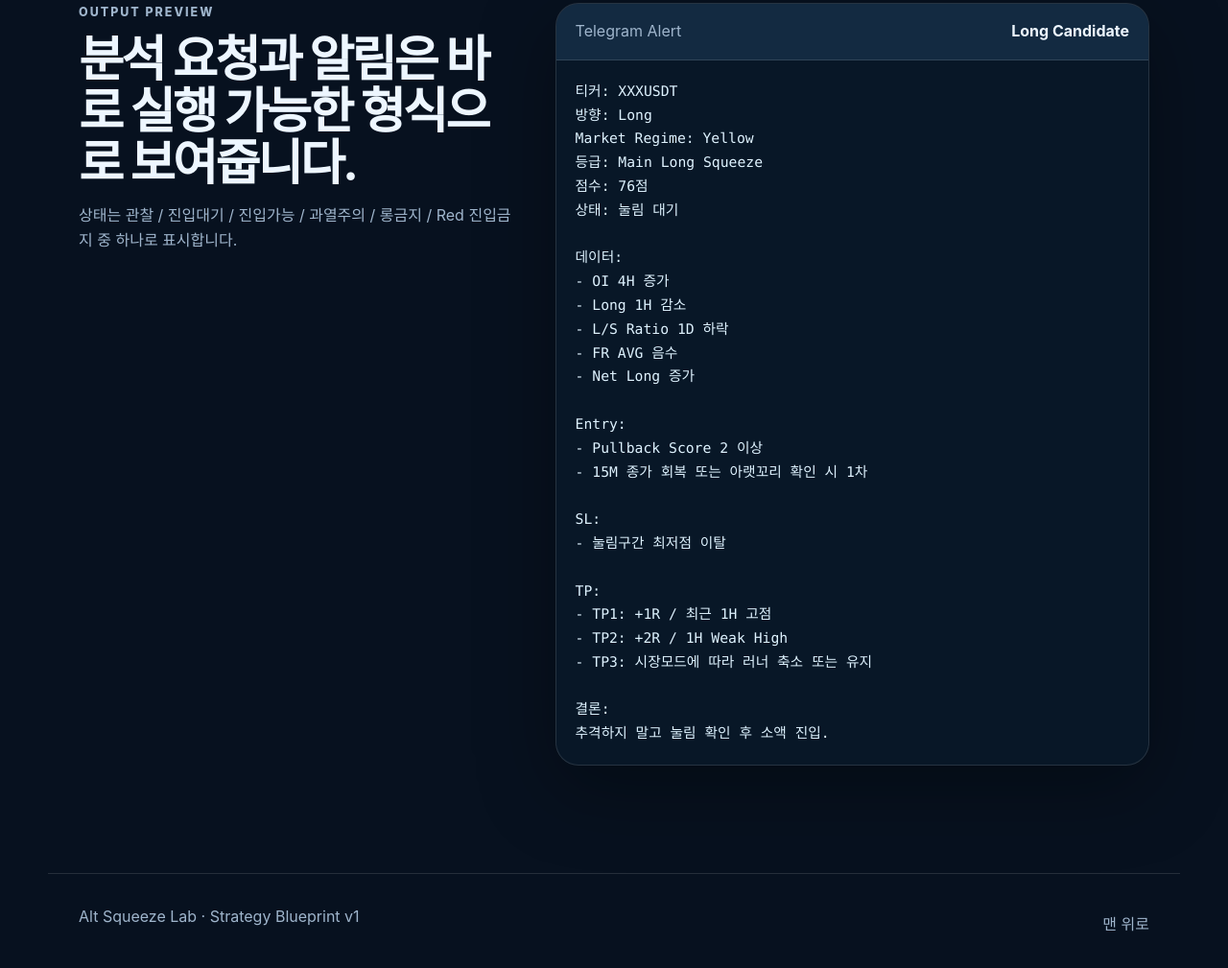
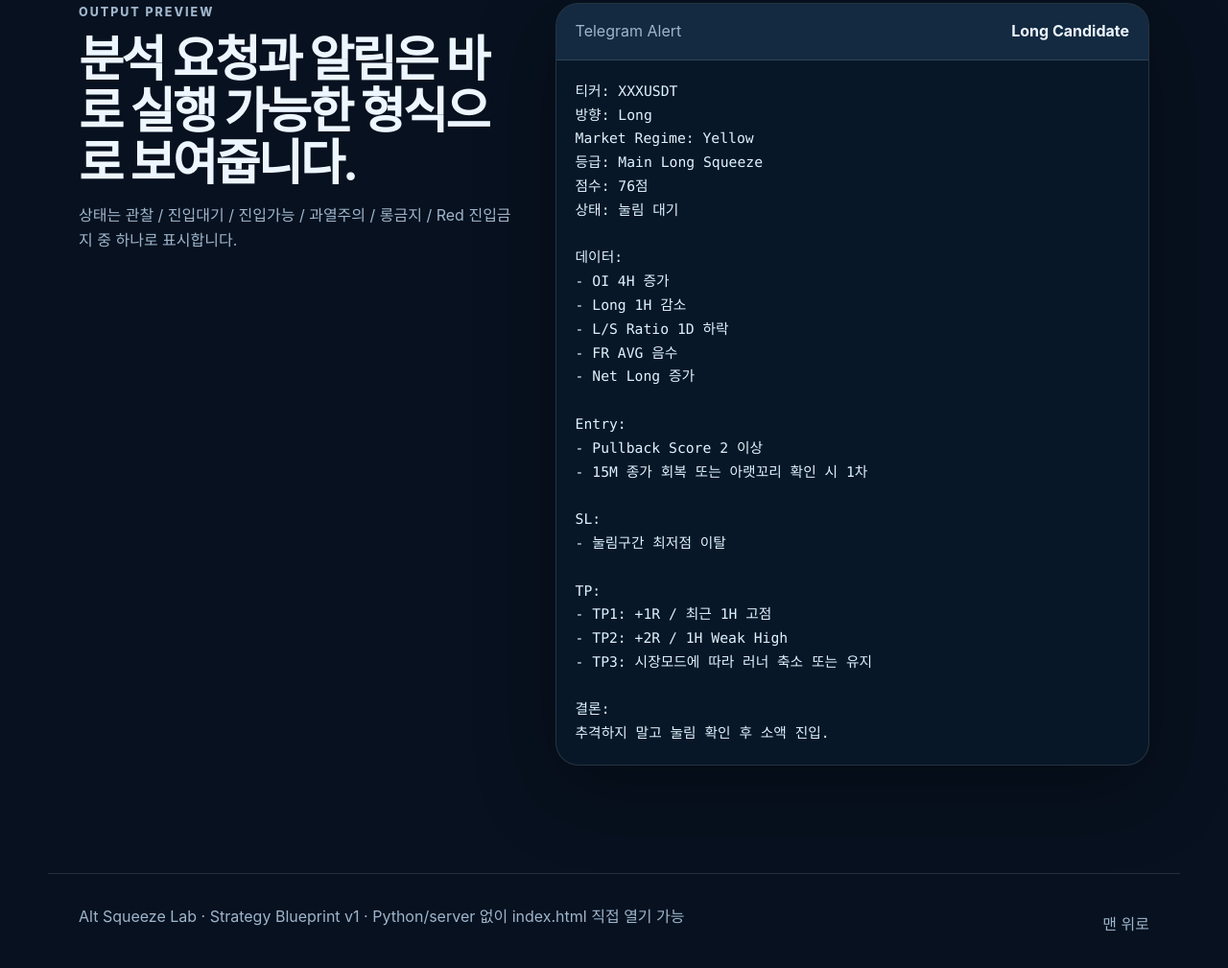
Before and after one commit to sometimie-codex/codex, a plain HTML site: page index.html in a window 1280 px wide. Shown: the part 5320-6329 px from the top of the page at 96% size. Drawn offline with Linux system fonts and the light colour scheme.

Commit message:
Document no-server dashboard preview

```diff
--- a/index.html
+++ b/index.html
@@ -354,7 +354,7 @@ TP:
     </main>
 
     <footer class="footer">
-      <p>Alt Squeeze Lab · Strategy Blueprint v1</p>
+      <p>Alt Squeeze Lab · Strategy Blueprint v1 · Python/server 없이 index.html 직접 열기 가능</p>
       <a href="#top">맨 위로</a>
     </footer>
 
```
Also changed, not shown: 1 other file.
